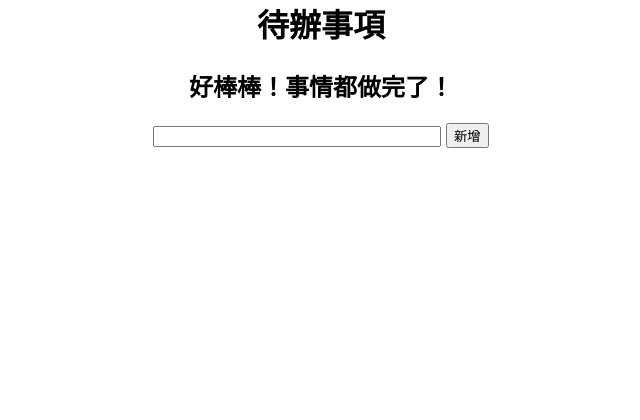
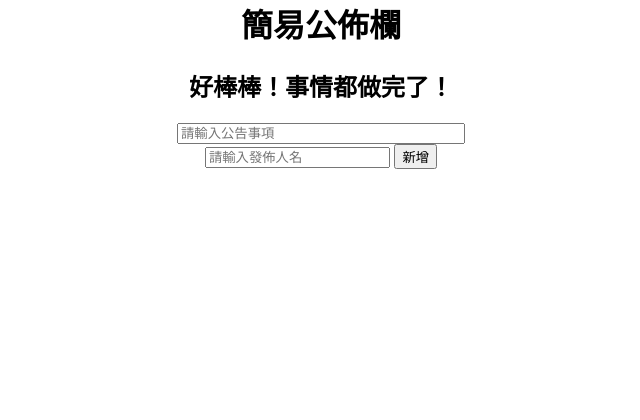
Before and after one commit to Finrodchen/task-master, a Flask app: page / in a window 1280 px wide. Shown: the part 325-745 px from the top of the page, without its empty margins (319-959 px from the left). Run offline with Flask 2, Linux system fonts and the light colour scheme; data that the repository does not hold is empty.

Commit message:
db add people, index change description

```diff
--- a/app.py
+++ b/app.py
@@ -9,6 +9,7 @@ db = SQLAlchemy(app)
 class Todo(db.Model):
     id = db.Column(db.Integer, primary_key = True)
     content = db.Column(db.String(200), nullable = False)
+    people = db.Column(db.String(200), nullable = False)
     completed = db.Column(db.Integer, default = 0)
     date_created = db.Column(db.DateTime, default = datetime.utcnow)
 
@@ -58,13 +59,5 @@ def update(id):
     else:
         return render_template('update.html', task=task)
 
-@app.route("/blog")
-def blog():
-    return render_template('blog.html')
-
-@app.route("/portfolio")
-def portfolio():
-    return render_template('portfolio.html')
-
 if __name__=="__main__": #如果以上程式執行
     app.run() #執行app
--- a/templates/index.html
+++ b/templates/index.html
@@ -1,7 +1,7 @@
 {% extends 'base.html' %}
 
 {% block head %}
-<title>待辦事項 by Finrodchen</title>
+<title>簡易公佈欄 by Finrodchen</title>
 {% endblock %}
 
 {% block body %}
@@ -9,7 +9,7 @@
     <center>
         <img src="https://i.imgur.com/fMrx6Bos.png" title="source: imgur.com">
     </center>
-    <h1 style="text-align: center;">待辦事項</h1>
+    <h1 style="text-align: center;">簡易公佈欄</h1>
     {% if tasks|length < 1 %}
     <h2 style="text-align: center;">好棒棒！事情都做完了！</h2>
 
@@ -18,12 +18,14 @@
         <tr>
             <th>清單</th>
             <th>加入時間</th>
+            <th>發佈人</th>
             <th>操作</th>
         </tr>
         {% for task in tasks %}
         <tr>
             <td>{{ task.content }}</td>
             <td>{{ task.date_created.date() }}</td>
+            <td></td>
             <td>
                 <a href="/delete/{{ task.id }}">刪除</a>
                 <br>
@@ -34,7 +36,8 @@
     </table>
     {% endif %}
     <form action="/" method="POST" align="center">
-       <input type="text" name="content" id="content">
+       <input type="text" name="content" id="content" placeholder="請輸入公告事項">
+       <input type="text" name="people" id="people" placeholder="請輸入發佈人名">
        <input type="submit" value="新增">
     </form>
 </div>
```
Also changed, not shown: templates/blog.html (deleted, +0 -10 lines), templates/portfolio.html (deleted, +0 -10 lines), test.db.
